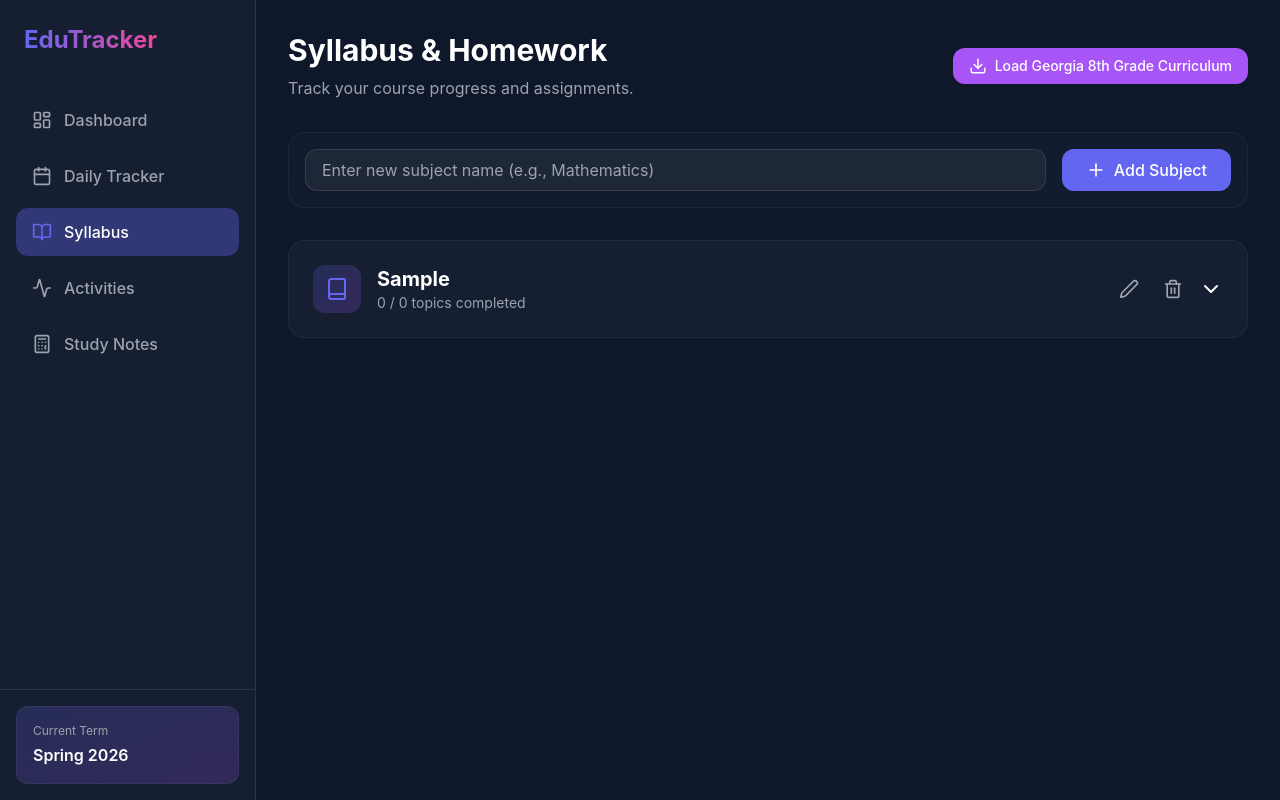
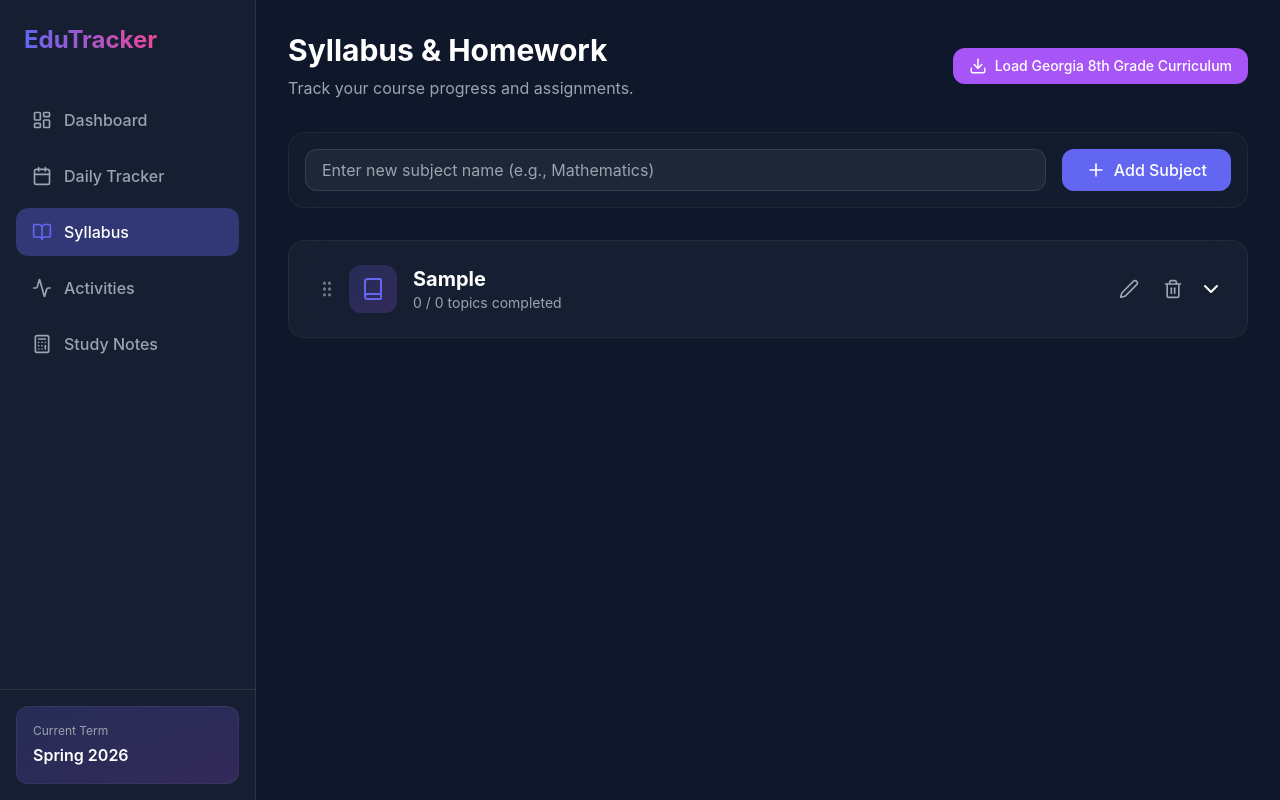
Before and after one commit to MK-Gits/School-Tracker, a React (Vite) app: page /syllabus in a window 1280 px wide. Both pictures are taken after typing "Sample" into the empty fields and a click on the button "Add Subject". Built offline with nearby package versions, Linux system fonts and the light colour scheme.

Commit message:
fixed the drag and drop section

```diff
--- a/src/pages/SyllabusTracker.jsx
+++ b/src/pages/SyllabusTracker.jsx
@@ -1,6 +1,6 @@
 import React, { useState, useEffect } from 'react';
-import { motion, AnimatePresence } from 'framer-motion';
-import { Plus, Trash2, ChevronDown, ChevronUp, Book, CheckCircle, Circle, Trophy, Download, Edit2, X, Save } from 'lucide-react';
+import { motion, AnimatePresence, Reorder } from 'framer-motion';
+import { Plus, Trash2, ChevronDown, ChevronUp, Book, CheckCircle, Circle, Trophy, Download, Edit2, X, Save, GripVertical } from 'lucide-react';
 import { loadData, saveData } from '../utils/storage';
 import { georgia8thGradeData } from '../data/georgia8thGrade';
 
@@ -227,6 +227,10 @@ const SyllabusTracker = () => {
         setEditingTopicId(null);
     };
 
+    const reorderTopics = (subjectId, newTopics) => {
+        setSubjects(subjects.map(s => s.id === subjectId ? { ...s, topics: newTopics } : s));
+    };
+
     const loadCurriculum = () => {
         const newSubjects = [...subjects];
         let activities = loadData('activities_data', []);
@@ -309,10 +313,12 @@ const SyllabusTracker = () => {
 
             {/* Subjects List */}
             <div className="grid grid-cols-1 gap-6">
+                <Reorder.Group axis="y" values={subjects} onReorder={setSubjects} className="space-y-6">
                     <AnimatePresence>
                         {subjects.map((subject) => (
-                        <motion.div
+                            <Reorder.Item
                                 key={subject.id}
+                                value={subject}
                                 initial={{ opacity: 0, y: 20 }}
                                 animate={{ opacity: 1, y: 0 }}
                                 exit={{ opacity: 0, scale: 0.95 }}
@@ -328,8 +334,13 @@ const SyllabusTracker = () => {
                                     }}
                                 >
                                     <div className="flex items-center gap-4 flex-1">
+                                        <div className="flex items-center gap-2">
+                                            <div className="p-1 text-gray-500 cursor-grab active:cursor-grabbing hover:text-white transition-colors">
+                                                <GripVertical size={20} />
+                                            </div>
                                             <div className="w-12 h-12 rounded-xl bg-gradient-to-br from-primary/20 to-secondary/20 flex items-center justify-center text-primary flex-shrink-0">
                                                 <Book size={24} />
+                                            </div>
                                         </div>
 
                                         {editingSubjectId === subject.id ? (
@@ -430,11 +441,21 @@ const SyllabusTracker = () => {
                                                 </div>
 
                                                 {/* Topics List */}
-                                            <div className="space-y-3">
+                                                <Reorder.Group
+                                                    axis="y"
+                                                    values={subject.topics}
+                                                    onReorder={(newTopics) => reorderTopics(subject.id, newTopics)}
+                                                    className="space-y-3"
+                                                >
                                                     {subject.topics
                                                         .filter(topic => topic.name.toLowerCase().includes(searchTerm.toLowerCase()) || (topic.ixl && topic.ixl.toLowerCase().includes(searchTerm.toLowerCase())))
                                                         .map((topic) => (
-                                                        <div key={topic.id} className="bg-white/5 rounded-xl p-4 flex flex-col md:flex-row gap-4 md:items-center justify-between group">
+                                                            <Reorder.Item
+                                                                key={topic.id}
+                                                                value={topic}
+                                                                className="bg-white/5 rounded-xl p-4 flex flex-col md:flex-row gap-4 md:items-center justify-between group"
+                                                                dragListener={!searchTerm} // Disable drag when searching
+                                                            >
                                                                 {editingTopicId === topic.id ? (
                                                                     <div className="flex items-center gap-2 flex-1 w-full">
                                                                         <input
@@ -461,6 +482,9 @@ const SyllabusTracker = () => {
                                                                 ) : (
                                                                     <>
                                                                         <div className="flex items-center gap-4 flex-1">
+                                                                            <div className={`p-1 text-gray-500 transition-colors ${searchTerm ? 'opacity-20 cursor-not-allowed' : 'cursor-grab active:cursor-grabbing hover:text-white'}`}>
+                                                                                <GripVertical size={18} />
+                                                                            </div>
                                                                             <button
                                                                                 onClick={() => updateTopicStatus(subject.id, topic.id, topic.status === 'completed' ? 'pending' : 'completed')}
                                                                                 className={`flex-shrink-0 transition-colors ${topic.status === 'completed' ? 'text-green-500' : 'text-gray-500 hover:text-white'}`}
@@ -543,8 +567,9 @@ const SyllabusTracker = () => {
                                                                         </div>
                                                                     </>
                                                                 )}
-                                                        </div>
+                                                            </Reorder.Item>
                                                         ))}
+                                                </Reorder.Group>
                                                 {subject.topics.length === 0 && (
                                                     <p className="text-center text-gray-500 py-4">No topics added yet.</p>
                                                 )}
@@ -552,13 +577,13 @@ const SyllabusTracker = () => {
                                                     <p className="text-center text-gray-500 py-4">No topics match your search.</p>
                                                 )}
                                             </div>
-                                        </div>
                                         </motion.div>
                                     )}
                                 </AnimatePresence>
-                        </motion.div>
+                            </Reorder.Item>
                         ))}
                     </AnimatePresence>
+                </Reorder.Group>
 
                 {subjects.length === 0 && (
                     <div className="text-center py-12 text-gray-500">
@@ -567,7 +592,7 @@ const SyllabusTracker = () => {
                     </div>
                 )}
             </div>
-        </div>
+        </div >
     );
 };
 
```
Also changed, not shown: 1 other file (tests, documents, lock files or other folders). Lines whose indentation alone changed are shown as unchanged.
